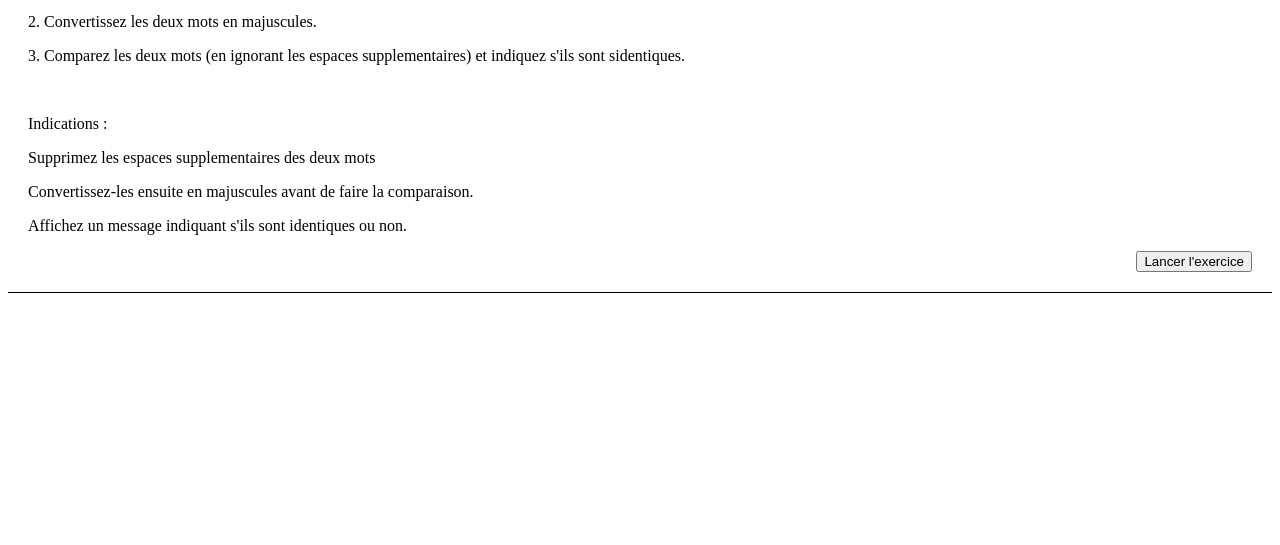
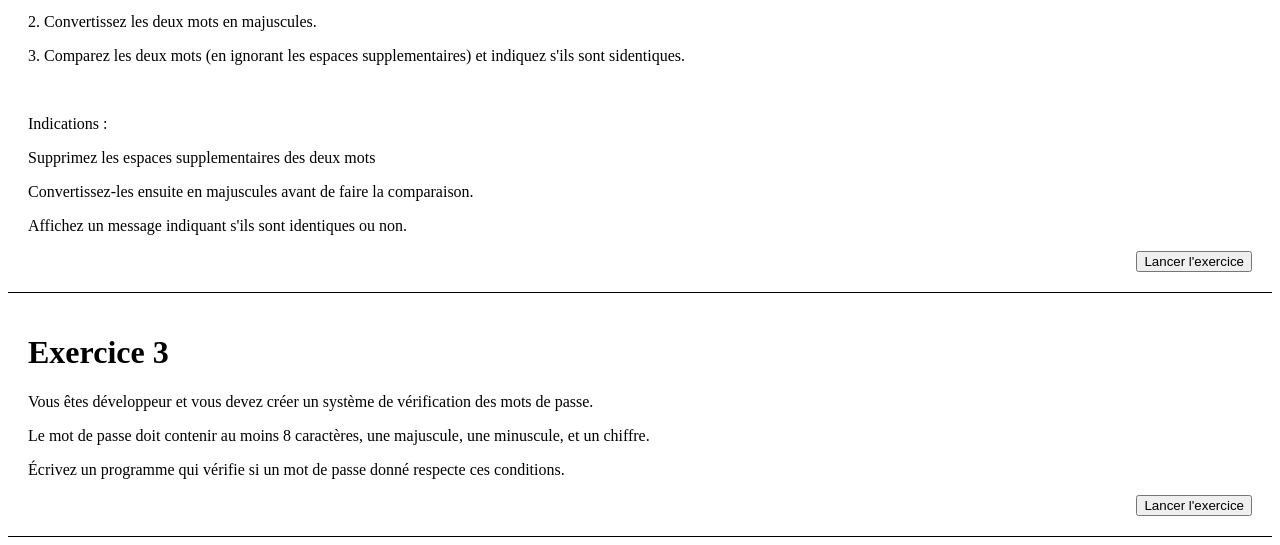
Before and after one commit to kyzblop/exosJS, a plain HTML site: page index.html in a window 1280 px wide. Shown: the part 441-986 px from the top of the page. Before the commit the page ends 800 px from the top, so only its background shows below. Drawn offline with Linux system fonts and the light colour scheme.

Commit message:
exercice 3

```diff
--- a/index.html
+++ b/index.html
@@ -45,6 +45,19 @@
 
     </div>
 
+    <div class="exo">
+        <h1>Exercice 3</h1>
+
+        <p>Vous êtes développeur et vous devez créer un système de vérification des mots de passe.</p>
+        <p>Le mot de passe doit contenir au moins 8 caractères, une majuscule, une minuscule, et un chiffre.</p>
+        <p>Écrivez un programme qui vérifie si un mot de passe donné respecte ces conditions.</p>
+
+        <div class="boutonExe">
+            <button onclick="exo3()">Lancer l'exercice</button>
+        </div>
+
+    </div>
+
 
 
 </body>
--- a/index.js
+++ b/index.js
@@ -111,3 +111,73 @@ function exo2(){
     }
 
 }
+
+function exo3(){
+
+    // Saisir le mot de passe
+    let mdp = prompt("Saisir le mot de passe")
+
+    // Le convertir en tableau
+    tabMdp = mdp.split('');
+
+    // Declarer les conditions
+    let taille = new Boolean(false)
+    let maj = new Boolean(false)
+    let min = new Boolean(false)
+    let num = new Boolean(false)
+
+    if(tabMdp.length >= 8){
+        taille = true
+    }
+
+    // Creer des tableau alphabet minuscule et majuscule
+    tabMin = ["a", "b", "c", "d", "e", "f", "g", "h", "i", "j", "k", "l", "m", "n", "o", "p", "q", "r", "s", "t", "u", "v", "w", "x", "y", "z"]
+    tabMaj = ["A", "B", "C", "D", "E", "F", "G", "H", "I", "J", "K", "L", "M", "N", "O", "P", "Q", "R", "S", "T", "U", "V", "W", "X", "Y", "Z"]
+    tabNum = ["1", "2", "3", "4", "5", "6", "7", "8", "9", "0"]
+
+
+    // Boucler sur le mot de passe et comparer avec les lettres en minuscule et en majuscule, puis les chiffres pour savoir si il y a des correspondances
+    // Si le mot de passe contient une minuscule : le boolean min devient true
+    // Si le mot de passe contient une majuscule : le boolean maj devient true
+    // Si le mot de passe contient un chiffre : le boolean num devient true
+    for(i=0; i<tabMdp.length; i++){
+        for(j=0; j<26; j++){
+            if(tabMdp[i] == tabMin[j]){
+                min = true
+            }
+
+            if(tabMdp[i] == tabMaj[j]){
+                maj = true
+            }
+        }
+
+        for(k=0; k<11; k++){
+            if(tabMdp[i] == tabNum[k]){
+                num = true
+            }
+        }
+    }
+
+    // Si une des conditions n'est pas respectée, le mot de passe est faux
+    // On indique ensuite quelle conditions n'est pas remplie
+    if(num == true && min == true && maj == true && taille == true){
+        alert("Le mot de passe est valide")
+    } else {
+        alert("Le mot de passe n'est pas valide")
+        if(num == false){
+            alert("Il manque un chiffre")
+        }
+
+        if(min == false){
+            alert("Il manque une minuscule")
+        }
+
+        if(maj == false){
+            alert("Il manque une majuscule")
+        }
+
+        if(taille == false){
+            alert("Il faut qu'il fasse au moins 8 caractères")
+        }
+    }
+}
```
